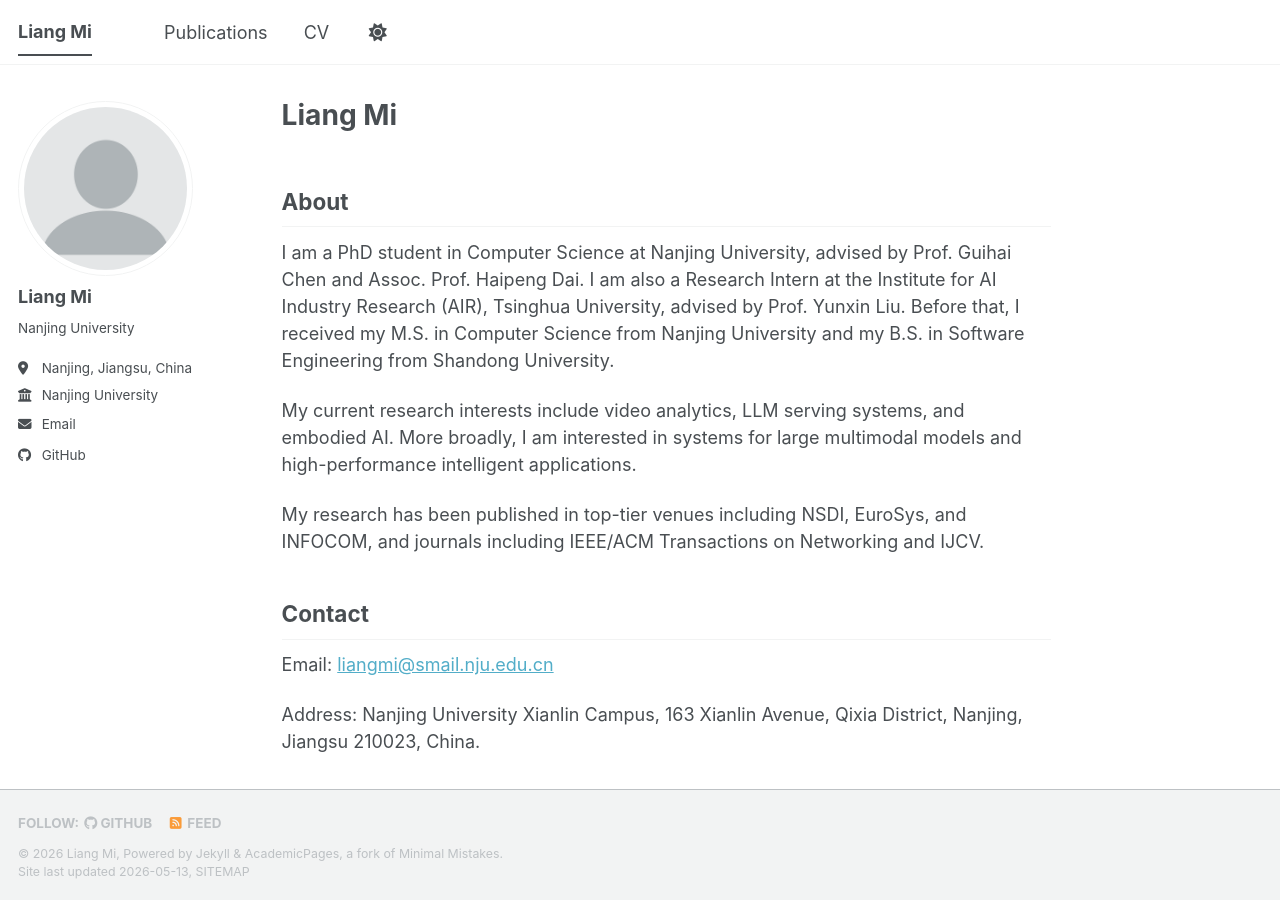
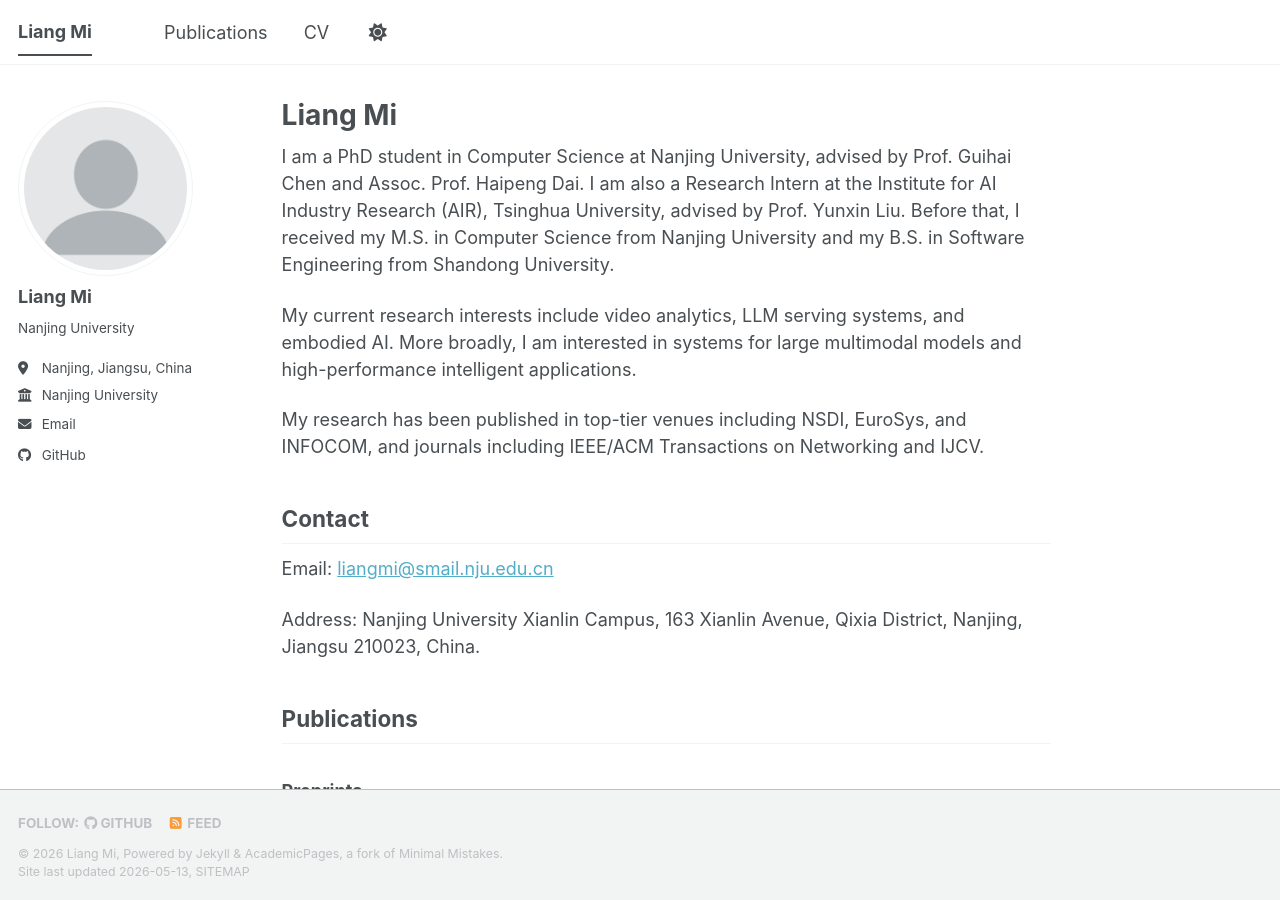
Before and after one commit to mi150/mi150.github.io, a Jekyll site: the page built from _pages/about.md, in a window 1280 px wide and 900 px high. Built offline with Jekyll 4.4.1, drawn with Linux system fonts in a browser that asks for light colours; a script bundle is joined from its source files by our own code; library files that are not in the unit come from our copies.

Commit message:
Add CV PDF and simplify homepage intro

```diff
--- a/_pages/about.md
+++ b/_pages/about.md
@@ -6,8 +6,6 @@
   - /about/
   - /about.html
 ---
-
-## About
 
 I am a PhD student in Computer Science at Nanjing University, advised by Prof. Guihai Chen and Assoc. Prof. Haipeng Dai. I am also a Research Intern at the Institute for AI Industry Research (AIR), Tsinghua University, advised by Prof. Yunxin Liu. Before that, I received my M.S. in Computer Science from Nanjing University and my B.S. in Software Engineering from Shandong University.
 
```
Also changed, not shown: _pages/cv.md (+2 -0 lines), 1 other file.
